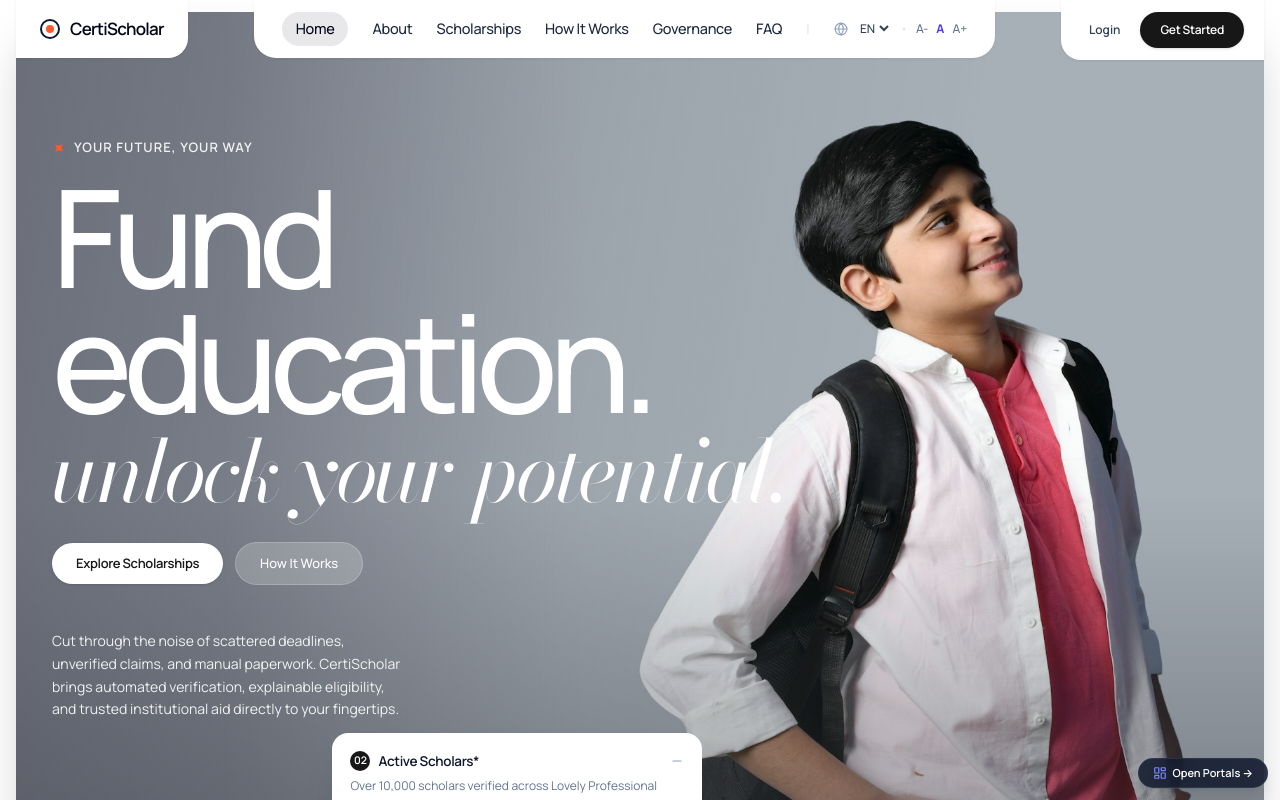
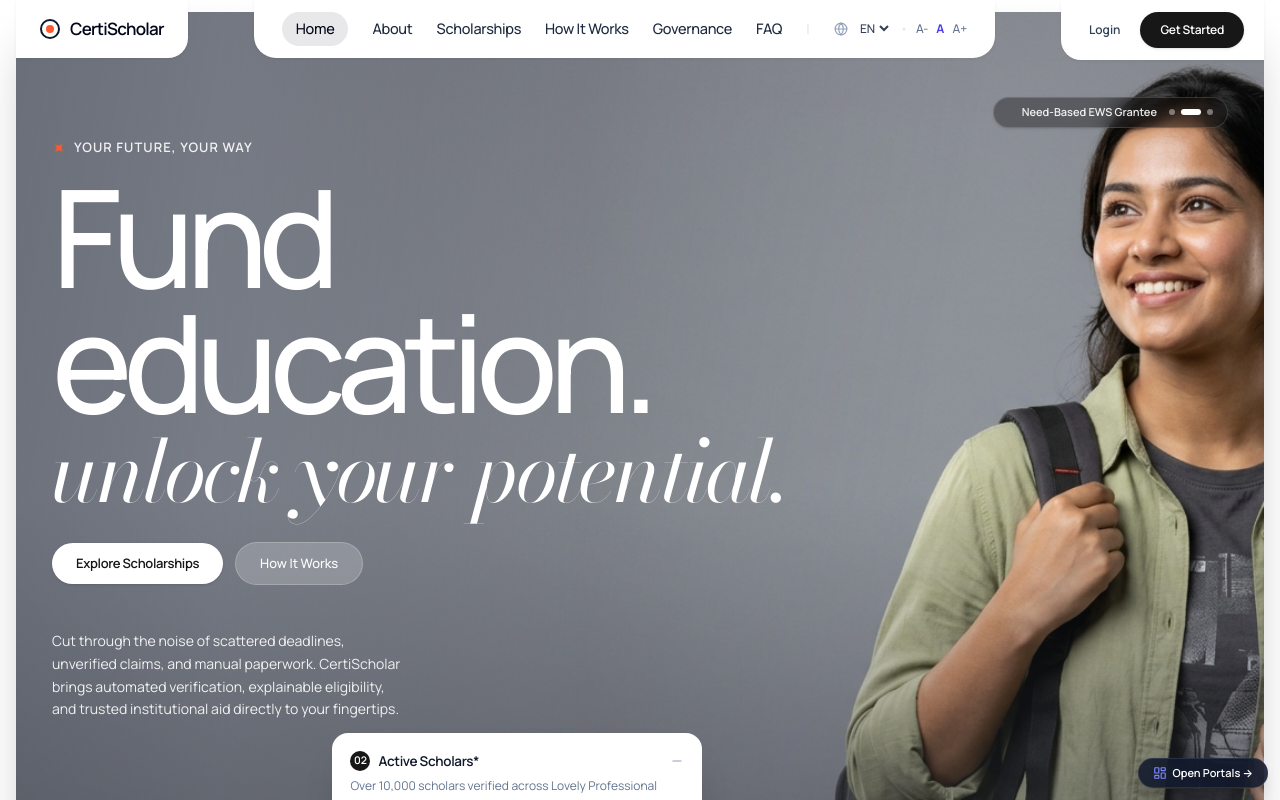
Before and after one commit to SekhSujonHaque2005/workspace-CertiScholar-, a React (Vite) app in the folder frontend/: page / in a window 1280 px wide. Shown: the top 800 px of the page. Built offline with nearby package versions, Linux system fonts and the light colour scheme.

Commit message:
feat(hero): implement automatic scholar portrait carousel with smooth crossfade and cohort indicator pills

```diff
--- a/frontend/src/components/landing/HeroSection.jsx
+++ b/frontend/src/components/landing/HeroSection.jsx
@@ -1,5 +1,29 @@
 import React, { useState, useEffect } from 'react';
 import { Plus, Minus } from 'lucide-react';
+
+export const HERO_SCHOLARS = [
+  {
+    id: "scholar-1",
+    src: "/images/hero-student.jpg",
+    alt: "LPUNEST Academic Merit Scholar",
+    cohort: "LPUNEST Merit Scholar",
+    focus: "Undergraduate B.Tech"
+  },
+  {
+    id: "scholar-2",
+    src: "/images/hero-student-2.jpg",
+    alt: "Engineering & Research Scholar",
+    cohort: "Need-Based EWS Grantee",
+    focus: "Engineering & Robotics"
+  },
+  {
+    id: "scholar-3",
+    src: "/images/hero-student-3.jpg",
+    alt: "Tech Innovators Fellow",
+    cohort: "Defense Ward Fellow",
+    focus: "Computer Science & AI"
+  }
+];
 
 const DEFAULT_TABS = [
   {
@@ -70,6 +94,7 @@ export default function HeroSection({
   tabs = DEFAULT_TABS,
 }) {
   const [activeTabId, setActiveTabId] = useState("01");
+  const [currentImageIndex, setCurrentImageIndex] = useState(0);
   const [isPaused, setIsPaused] = useState(false);
 
   // Automatic Tab Animation / Rotation (every 4.5 seconds unless user hovers)
@@ -85,16 +110,27 @@ export default function HeroSection({
     return () => clearInterval(interval);
   }, [isPaused, tabs]);
 
+  // Automatic Hero Image Carousel (every 5.5 seconds unless user hovers)
+  useEffect(() => {
+    if (isPaused) return;
+    const imgInterval = setInterval(() => {
+      setCurrentImageIndex((prev) => (prev + 1) % HERO_SCHOLARS.length);
+    }, 5500);
+    return () => clearInterval(imgInterval);
+  }, [isPaused]);
+
   return (
     <div id="home" className="w-full">
-      {/* Framer Panel Container - Fixed 893px height on desktop with guaranteed 32px bottom gap */}
+      {/* Framer Panel Container - Fixed 893px height on desktop with guaranteed 36px bottom gap */}
       <div
+        onMouseEnter={() => setIsPaused(true)}
+        onMouseLeave={() => setIsPaused(false)}
         className="relative rounded-[28px] overflow-hidden min-h-[820px] lg:h-[893px] flex flex-col justify-between pt-[100px] sm:pt-[115px] lg:pt-[125px] pb-7 sm:pb-8 lg:pb-9 px-6 sm:px-9 lg:px-9 shadow-2xl"
         style={{
           background: 'linear-gradient(100deg, rgb(124, 129, 139) 0%, rgb(162, 167, 175) 62%, rgb(169, 174, 181) 100%)'
         }}
       >
-        {/* Layer 1: Student Photo with Rock-Solid Position & Framer Mask */}
+        {/* Layer 1: Student Photo Carousel with Precise Framer Mask & Silky Crossfade */}
         <div
           className="absolute top-0 left-0 lg:left-[220px] right-0 lg:right-[-220px] bottom-0 w-full lg:w-[1376px] h-full pointer-events-none z-0 overflow-hidden"
           style={{
@@ -104,18 +140,18 @@ export default function HeroSection({
             transformOrigin: 'center center'
           }}
         >
-          <img
-            src="/images/hero-student.jpg"
-            alt="Student Ambition"
-            className="w-full h-full object-cover object-[50%_30%] select-none"
-            style={{
-              position: 'absolute',
-              top: 0,
-              left: 0,
-              width: '100%',
-              height: '100%'
-            }}
-          />
+          {HERO_SCHOLARS.map((scholar, idx) => (
+            <img
+              key={scholar.id}
+              src={scholar.src}
+              alt={scholar.alt}
+              className={`absolute top-0 left-0 w-full h-full object-cover object-[50%_30%] select-none transition-all duration-1000 ease-in-out ${
+                idx === currentImageIndex
+                  ? 'opacity-100 scale-100 z-1'
+                  : 'opacity-0 scale-[1.03] z-0 pointer-events-none'
+              }`}
+            />
+          ))}
         </div>
 
         {/* Layer 2: Lighting Shade Overlay */}
@@ -133,6 +169,28 @@ export default function HeroSection({
             background: 'linear-gradient(rgba(60, 63, 72, 0) 0%, rgba(60, 63, 72, 0.5) 100%)'
           }}
         />
+
+        {/* Scholar Slide Indicators & Live Cohort Pill (Top-Right, cleanly clear of hanging header) */}
+        <div className="absolute top-[75px] sm:top-[85px] right-6 sm:right-9 z-20 flex items-center gap-2 bg-black/35 backdrop-blur-md px-3.5 py-1.5 rounded-full border border-white/15 select-none shadow-sm">
+          <span className="w-1.5 h-1.5 rounded-full bg-[#ff5a2b] animate-ping" />
+          <span className="text-[11px] font-semibold text-white/90 font-['Manrope'] hidden sm:inline">
+            {HERO_SCHOLARS[currentImageIndex].cohort}
+          </span>
+          <div className="flex items-center gap-1.5 ml-1">
+            {HERO_SCHOLARS.map((_, sIdx) => (
+              <button
+                key={sIdx}
+                onClick={() => setCurrentImageIndex(sIdx)}
+                className={`h-1.5 rounded-full transition-all duration-400 cursor-pointer ${
+                  sIdx === currentImageIndex
+                    ? 'w-5 bg-white'
+                    : 'w-1.5 bg-white/40 hover:bg-white/70'
+                }`}
+                aria-label={`Switch to scholar ${sIdx + 1}`}
+              />
+            ))}
+          </div>
+        </div>
 
         {/* Layer 4: Headline & Actions with Word-Blur Entrance */}
         <div className="relative z-10 space-y-4 max-w-4xl">
@@ -179,11 +237,7 @@ export default function HeroSection({
         </div>
 
         {/* Layer 5: Bottom Section (Paragraph on Left + Full-Width 4 Tabs Aligned to Bottom Baseline) */}
-        <div
-          onMouseEnter={() => setIsPaused(true)}
-          onMouseLeave={() => setIsPaused(false)}
-          className="relative z-10 space-y-3 w-full"
-        >
+        <div className="relative z-10 space-y-3 w-full">
           {/* Paragraph stacked above the tabs on the left */}
           <p className="text-white/90 text-sm leading-relaxed max-w-[350px] font-normal font-['Manrope']">
             {description}
```
Also changed, not shown: frontend/public/images/hero-student-2.jpg (added), frontend/public/images/hero-student-3.jpg (added).
